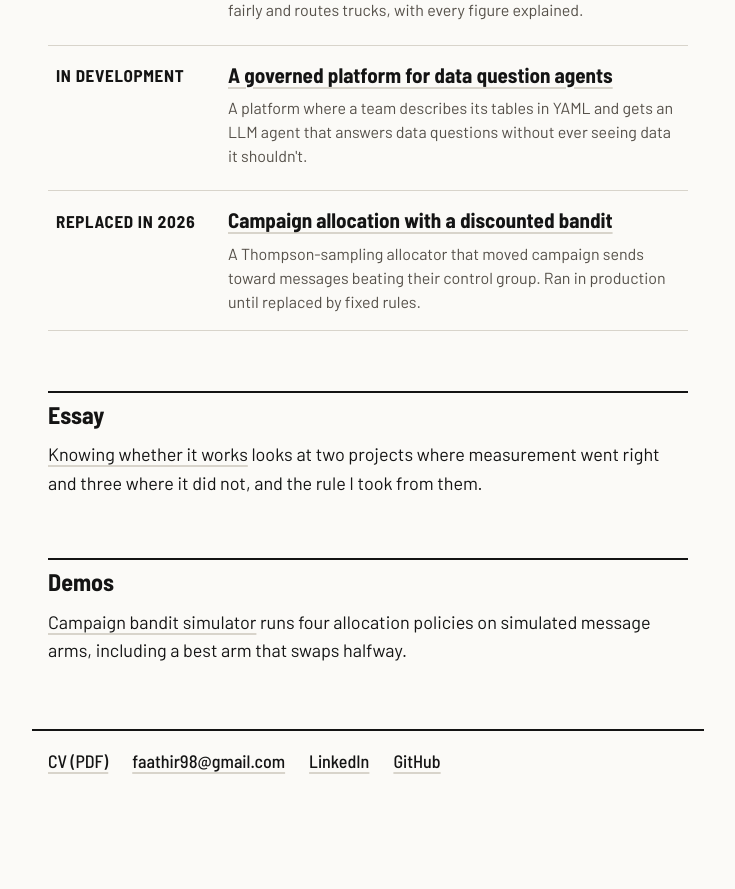
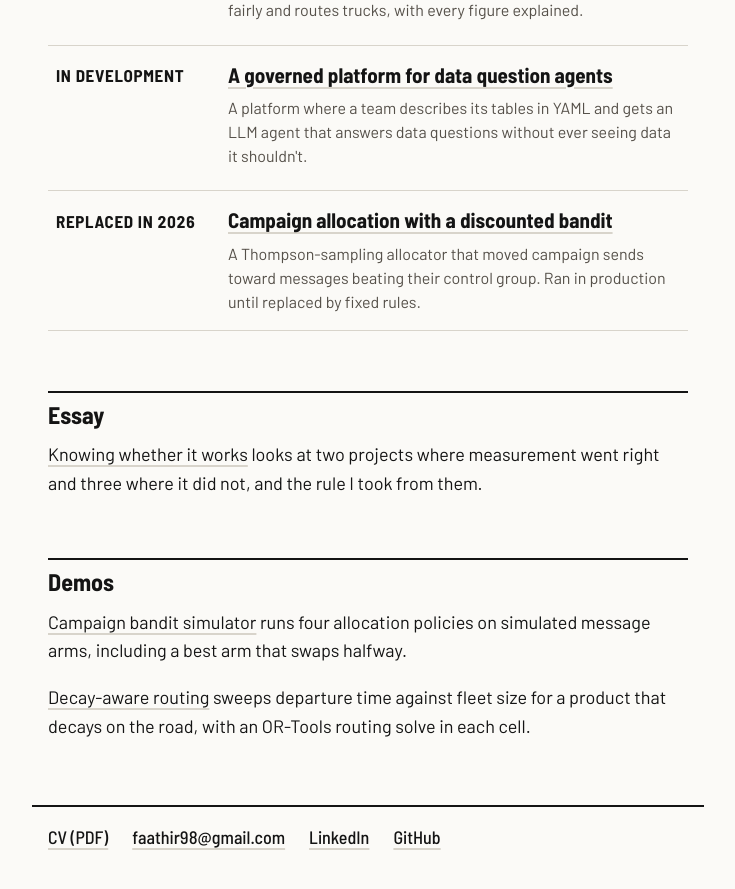
Before and after one commit to faathirchikal/faathirchikal.github.io, a Jekyll site: the page built from index.md, in a window 1280 px wide and 900 px high, scrolled down 945 px. Shown: the top 889 px of the window, without its empty margins (272-1007 px from the left). Built offline with Jekyll 4.4.1, drawn with Linux system fonts in a browser that asks for light colours; before the commit the page ends 1769 px from its top, so only the background shows below that.

Commit message:
Link the decay-aware routing demo
Co-Authored-By: Claude Opus 5.5 (1M context) <noreply@anthropic.com>

```diff
--- a/index.md
+++ b/index.md
@@ -17,3 +17,6 @@ went right and three where it did not, and the rule I took from them.
 
 [Campaign bandit simulator](https://faathirchikal.github.io/campaign-bandit-simulator/) runs four allocation
 policies on simulated message arms, including a best arm that swaps halfway.
+
+[Decay-aware routing](https://faathirchikal.github.io/decay-routing-demo/) sweeps departure time against fleet
+size for a product that decays on the road, with an OR-Tools routing solve in each cell.
```
Also changed, not shown: _work/tracer-dispatch-planner.md (+3 -0 lines).
